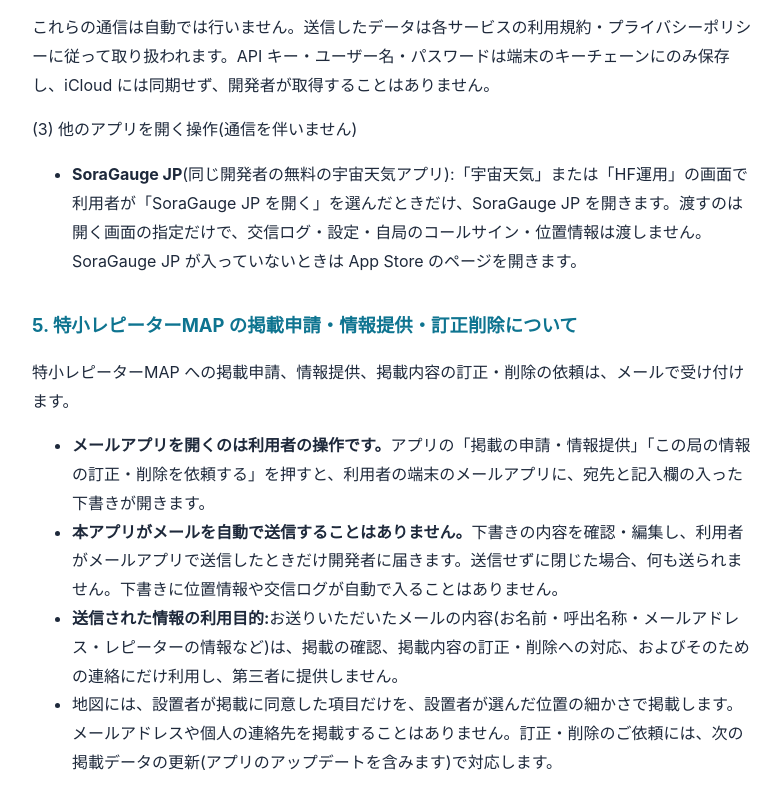
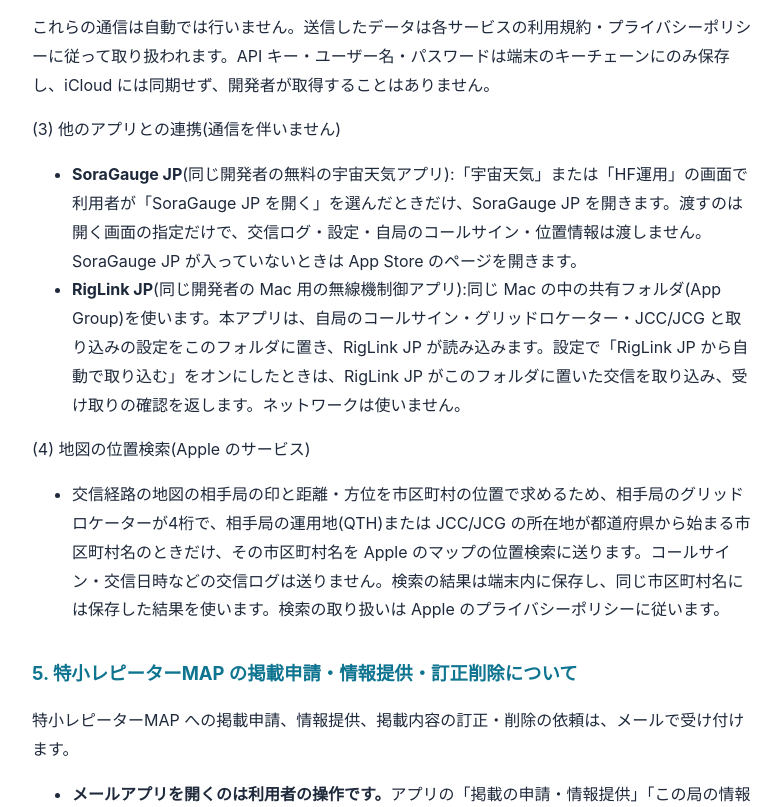
Before and after one commit to jpanhamlogapp/hamlogjp-data, a plain HTML site: page privacy.html in a window 1280 px wide. Shown: the part 2265-3072 px from the top of the page, without its empty margins (248-1029 px from the left). Drawn offline with Linux system fonts and the light colour scheme.

Commit message:
privacy: 1.2.11 (RigLink JP 連携・地図の位置検索) 2026-11-25

```diff
--- a/privacy.html
+++ b/privacy.html
@@ -50,9 +50,14 @@ footer { margin-top: 3em; font-size: 0.85em; color: #64748b; }
 <li><strong>LoTW(ARRL Logbook of the World)</strong>:利用者が登録したユーザー名・パスワードを使い、利用者の操作で、LoTW で確認(QSL)された交信の情報を取得します。LoTW への交信の送信は ARRL の署名ソフト TQSL で利用者が行い、本アプリは送信しません。</li>
 </ul>
 <p>これらの通信は自動では行いません。送信したデータは各サービスの利用規約・プライバシーポリシーに従って取り扱われます。API キー・ユーザー名・パスワードは端末のキーチェーンにのみ保存し、iCloud には同期せず、開発者が取得することはありません。</p>
-<p>(3) 他のアプリを開く操作(通信を伴いません)</p>
+<p>(3) 他のアプリとの連携(通信を伴いません)</p>
 <ul>
 <li><strong>SoraGauge JP</strong>(同じ開発者の無料の宇宙天気アプリ):「宇宙天気」または「HF運用」の画面で利用者が「SoraGauge JP を開く」を選んだときだけ、SoraGauge JP を開きます。渡すのは開く画面の指定だけで、交信ログ・設定・自局のコールサイン・位置情報は渡しません。SoraGauge JP が入っていないときは App Store のページを開きます。</li>
+<li><strong>RigLink JP</strong>(同じ開発者の Mac 用の無線機制御アプリ):同じ Mac の中の共有フォルダ(App Group)を使います。本アプリは、自局のコールサイン・グリッドロケーター・JCC/JCG と取り込みの設定をこのフォルダに置き、RigLink JP が読み込みます。設定で「RigLink JP から自動で取り込む」をオンにしたときは、RigLink JP がこのフォルダに置いた交信を取り込み、受け取りの確認を返します。ネットワークは使いません。</li>
+</ul>
+<p>(4) 地図の位置検索(Apple のサービス)</p>
+<ul>
+<li>交信経路の地図の相手局の印と距離・方位を市区町村の位置で求めるため、相手局のグリッドロケーターが4桁で、相手局の運用地(QTH)または JCC/JCG の所在地が都道府県から始まる市区町村名のときだけ、その市区町村名を Apple のマップの位置検索に送ります。コールサイン・交信日時などの交信ログは送りません。検索の結果は端末内に保存し、同じ市区町村名には保存した結果を使います。検索の取り扱いは Apple のプライバシーポリシーに従います。</li>
 </ul>
 
 <h2>5. 特小レピーターMAP の掲載申請・情報提供・訂正削除について</h2>
@@ -79,6 +84,6 @@ footer { margin-top: 3em; font-size: 0.85em; color: #64748b; }
 <h2>10. 改定</h2>
 <p>本ポリシーは、機能追加等に伴い改定されることがあります。重要な変更がある場合は、本ページにて告知します。</p>
 
-<footer>制定日: 2026年7月 / 改定日: 2026年11月15日(バージョン 1.2.10 で宇宙天気情報の取得をやめ、SoraGauge JP を開く操作を追記) / 2026年10月17日(バージョン 1.2.7 の電離層 TEC マップの取得、eQSL.cc からの確認の取得、D-STAR QSO Party 2026 の提出支援で扱うデータを追記) / 2026年10月14日(バージョン 1.2.6 の特小レピーターMAP の掲載申請を追記) / 2026年10月4日(バージョン 1.2.3 の DX Cluster 情報・SOTA 山岳一覧の取得を追記) / 2026年9月28日(バージョン 1.2.1 の QSL 連携・カード読み取り・iCloud 同期等を追記) | © 2026 JL1LCQ. HamLogJP is an independent amateur-radio utility.</footer>
+<footer>制定日: 2026年7月 / 改定日: 2026年11月25日(バージョン 1.2.11 で RigLink JP との連携と、地図の位置検索を追記) / 2026年11月15日(バージョン 1.2.10 で宇宙天気情報の取得をやめ、SoraGauge JP を開く操作を追記) / 2026年10月17日(バージョン 1.2.7 の電離層 TEC マップの取得、eQSL.cc からの確認の取得、D-STAR QSO Party 2026 の提出支援で扱うデータを追記) / 2026年10月14日(バージョン 1.2.6 の特小レピーターMAP の掲載申請を追記) / 2026年10月4日(バージョン 1.2.3 の DX Cluster 情報・SOTA 山岳一覧の取得を追記) / 2026年9月28日(バージョン 1.2.1 の QSL 連携・カード読み取り・iCloud 同期等を追記) | © 2026 JL1LCQ. HamLogJP is an independent amateur-radio utility.</footer>
 </body>
 </html>
```
